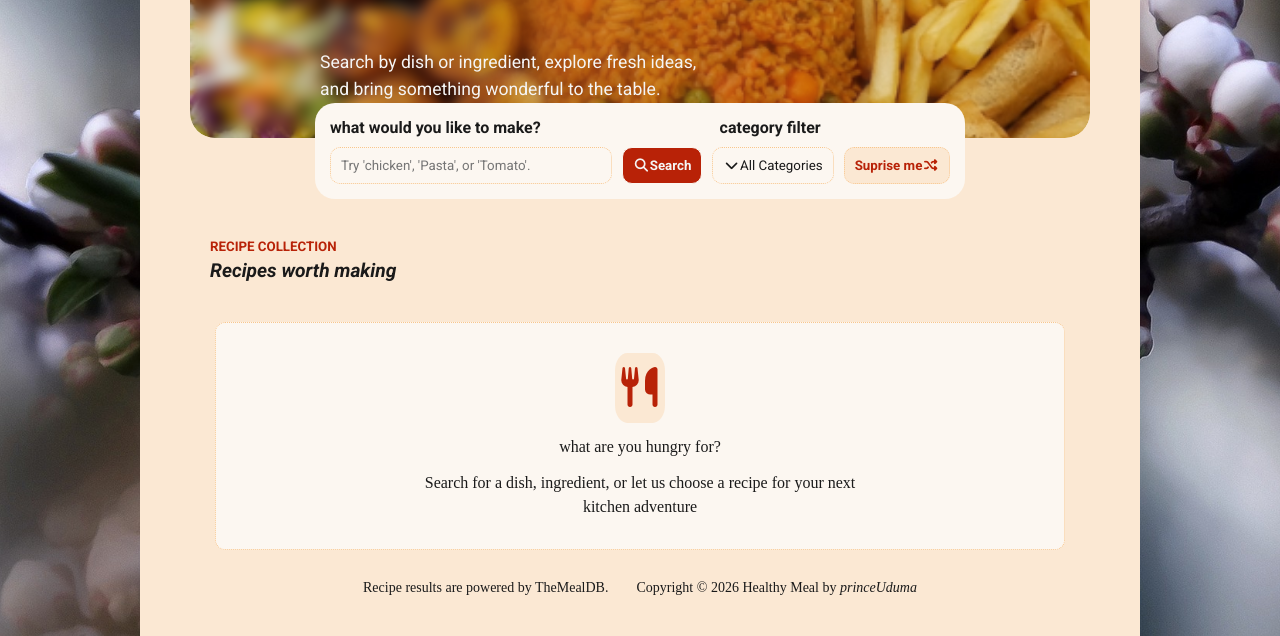
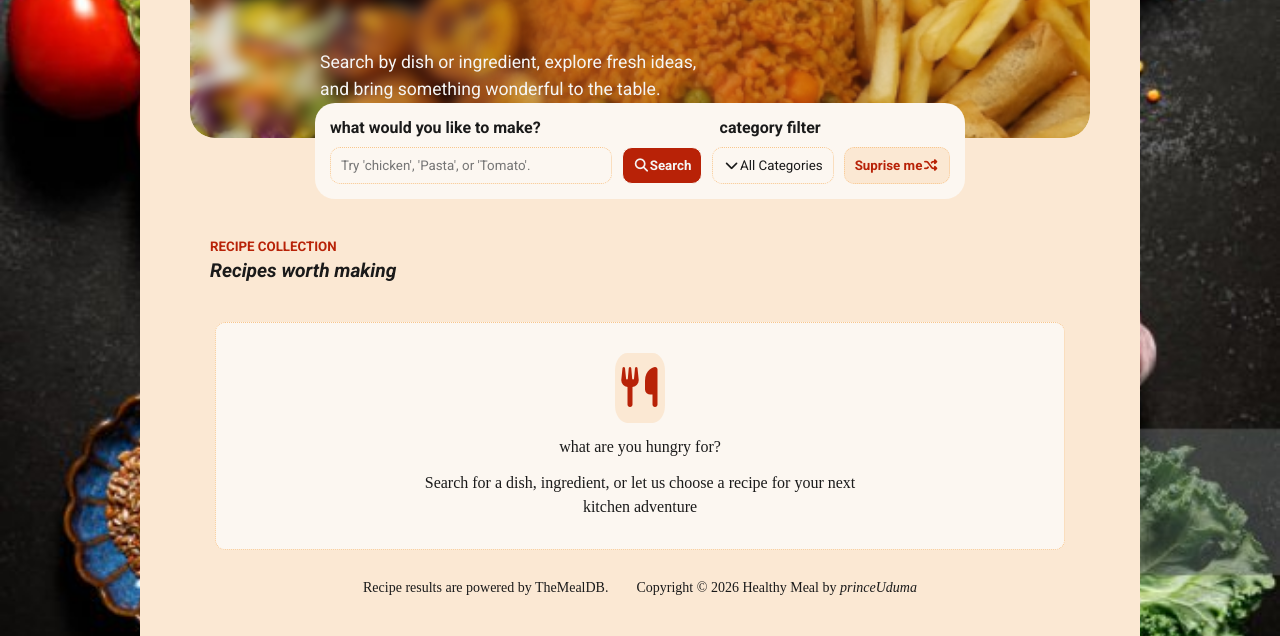
Before and after one commit to princeolalacious/meal-recipe, a plain HTML site: page index.html in a window 1280 px wide. Shown: the part 274-910 px from the top of the page. Drawn offline with nearby package versions, Linux system fonts and the light colour scheme; a web font is replaced by a local one.

Commit message:
baground image changed

```diff
--- a/style.css
+++ b/style.css
@@ -38,7 +38,7 @@ body {
 
 /* ROOT-HTML AND BODY*/
 html {
-  background-image: url("Image/fruity background.jpg");
+  background-image: url("Image/istockphoto-1409514526-1024x1024.jpg");
   background-position: center;
   background-size: cover;
   background-repeat: no-repeat;
```
Also changed, not shown: index.html (+0 -15 lines), Image/istockphoto-1409514526-1024x1024.jpg (added).
